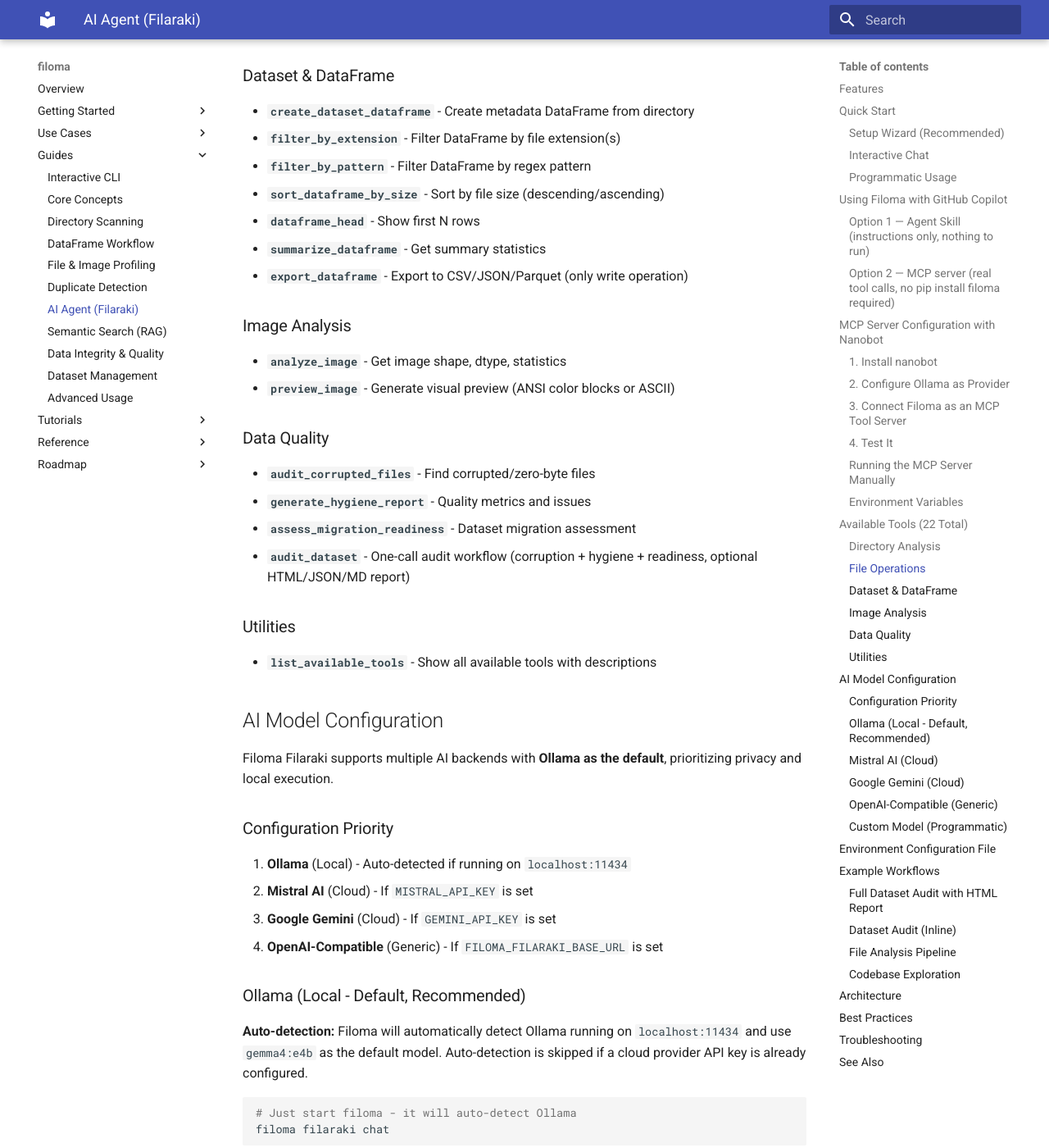
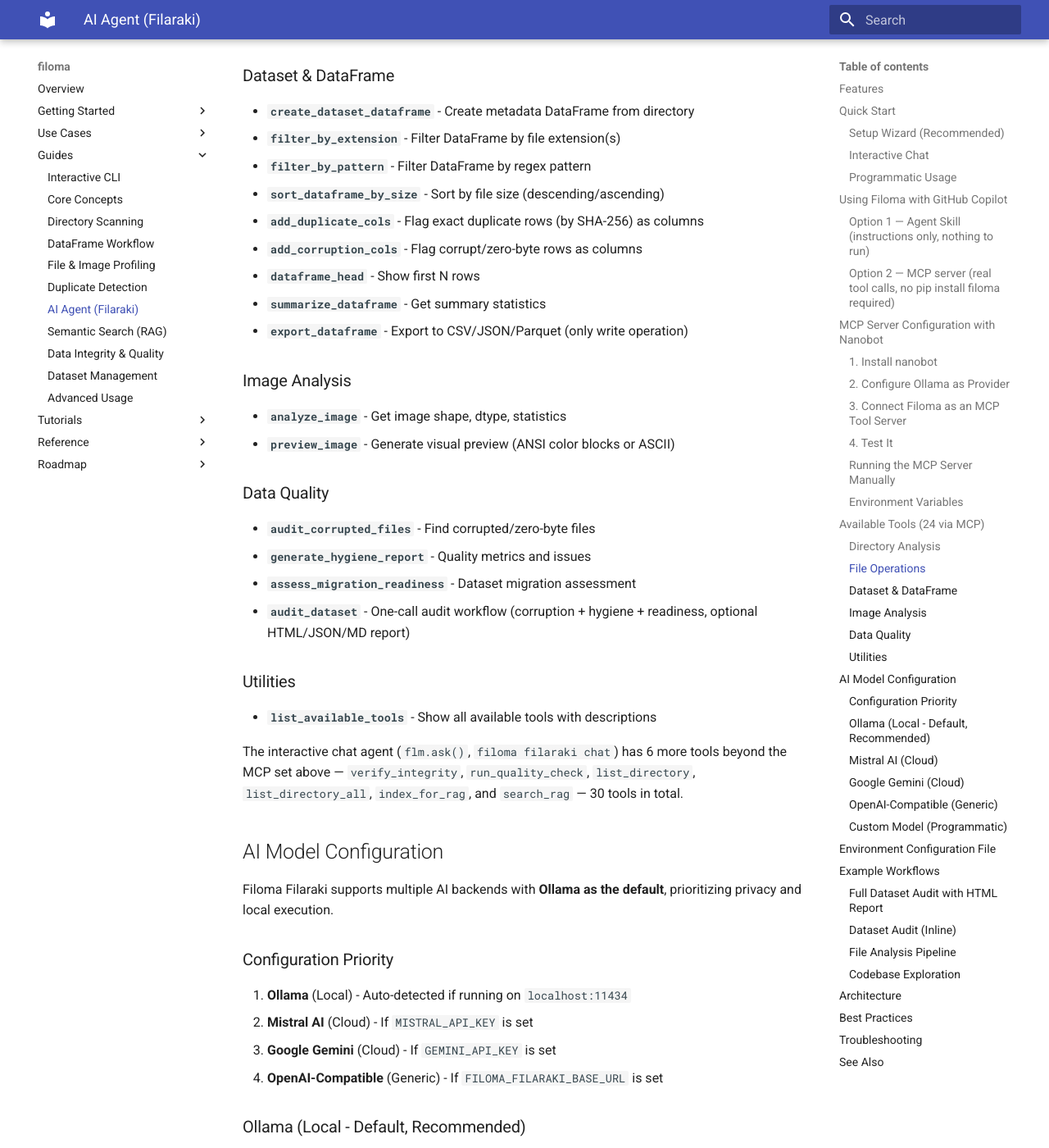
Before and after one commit to kalfasyan/filoma, an MkDocs documentation site: the page built from docs/guides/filaraki.md, in a window 1280 px wide and 1400 px high, scrolled down 5587 px. Shown: the whole window at 82% size. Built offline with MkDocs 1.6.1 and Material for MkDocs 9.7.7, drawn with Linux system fonts in a browser that asks for light colours; some of the changed text lies outside the part shown.

Commit message:
feat: update documentation to reflect the addition of new tools and enhancements in Filaraki agent capabilities

```diff
--- a/docs/guides/filaraki.md
+++ b/docs/guides/filaraki.md
@@ -5,7 +5,7 @@
 ## Features
 
 - **Interactive Chat**: Have natural conversations about your filesystem
-- **22 Powerful Tools**: Directory analysis, file operations, data quality checks, image analysis, and more
+- **30 Powerful Tools**: Directory analysis, file operations, data quality checks, image analysis, and more
 - **Smart DataFrames**: Automatically build and manipulate file metadata DataFrames
 - **Read-Only Safety**: Safe analysis that never modifies your files (except export)
 - **Multiple Backends**: Uses Rust (fastest), `fd`, or Python (fallback) for operations
@@ -204,7 +204,7 @@
 - `FILOMA_MCP_TRANSPORT`: Transport type - `stdio` (default) or `sse`
 - `FILOMA_MCP_PORT`: Port for SSE transport (default: 8000)
 
-## Available Tools (22 Total)
+## Available Tools (24 via MCP)
 
 ### Directory Analysis
 
@@ -226,6 +226,8 @@
 - **`filter_by_extension`** - Filter DataFrame by file extension(s)
 - **`filter_by_pattern`** - Filter DataFrame by regex pattern
 - **`sort_dataframe_by_size`** - Sort by file size (descending/ascending)
+- **`add_duplicate_cols`** - Flag exact duplicate rows (by SHA-256) as columns
+- **`add_corruption_cols`** - Flag corrupt/zero-byte rows as columns
 - **`dataframe_head`** - Show first N rows
 - **`summarize_dataframe`** - Get summary statistics
 - **`export_dataframe`** - Export to CSV/JSON/Parquet (only write operation)
@@ -245,6 +247,8 @@
 ### Utilities
 
 - **`list_available_tools`** - Show all available tools with descriptions
+
+The interactive chat agent (`flm.ask()`, `filoma filaraki chat`) has 6 more tools beyond the MCP set above — `verify_integrity`, `run_quality_check`, `list_directory`, `list_directory_all`, `index_for_rag`, and `search_rag` — 30 tools in total.
 
 ## AI Model Configuration
 
@@ -428,7 +432,7 @@
 
 Filoma Filaraki consists of:
 
-- **`FilarakiAgent`** (`agent.py`): PydanticAI agent with 23 registered tools
+- **`FilarakiAgent`** (`agent.py`): PydanticAI agent with 30 registered tools
 - **Tools** (`tools.py`): Individual tool implementations with `RunContext` support
 - **CLI** (`cli.py`): Rich-based interactive chat interface
 - **MCP Server** (`mcp_server.py`): MCP server exposing tools to external agents
```
Also changed, not shown: AGENTS.md (+2 -2 lines), README.md (+54 -60 lines), docs/use-cases/agent.md (+2 -2 lines).
